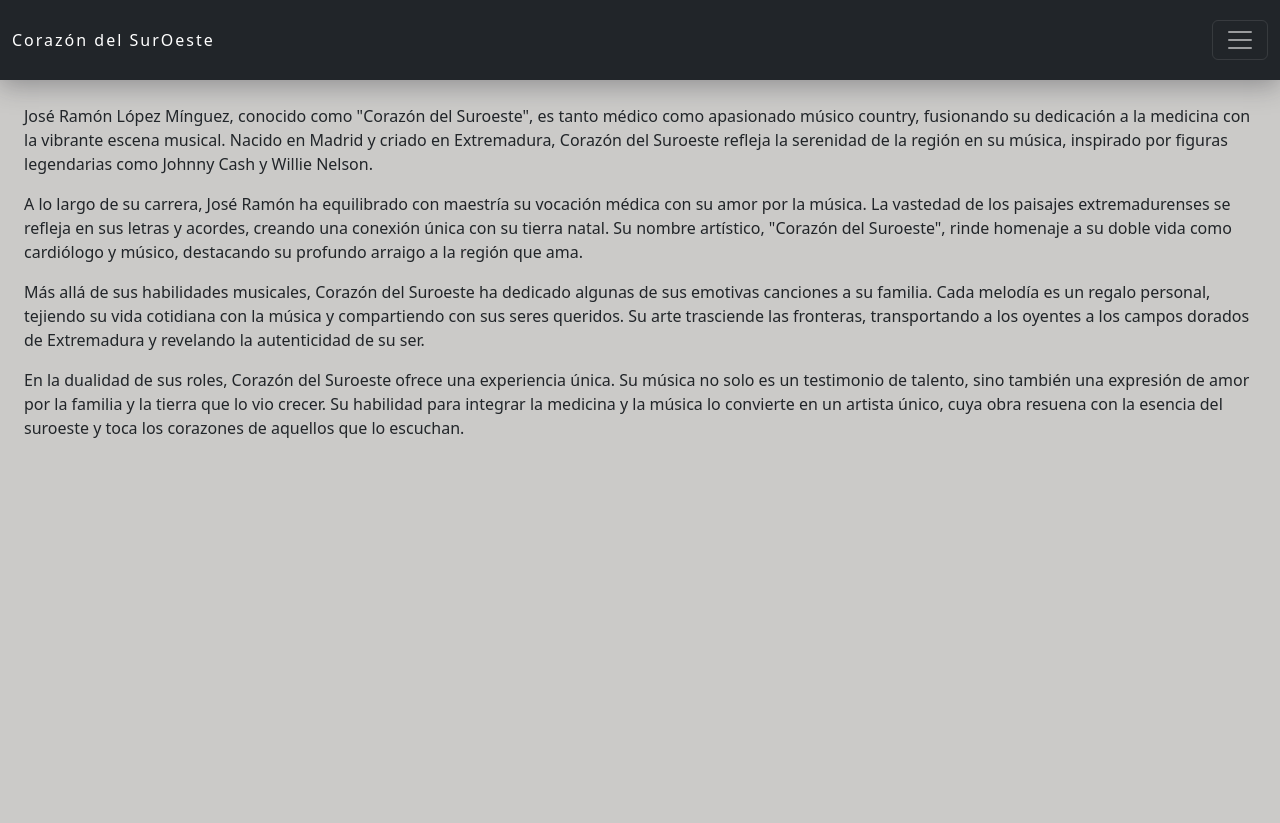
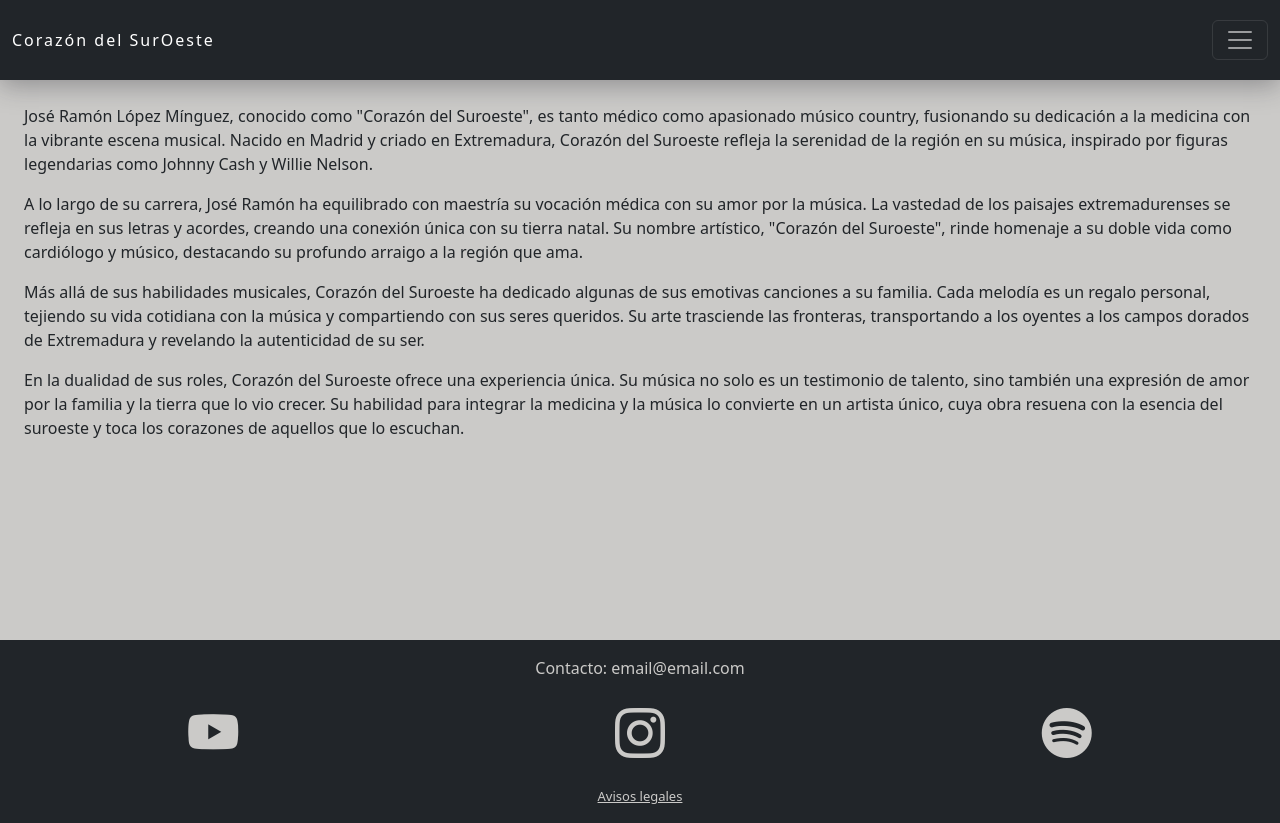
Before and after one commit to javiflore/corazondelsuroeste, an Angular app: page /inicio in a window 1280 px wide. Before the commit the page ends 800 px from the top, so only its background shows below. Built offline with nearby package versions, Linux system fonts and the light colour scheme.

Commit message:
ADD - component Footer

```diff
--- a/package.json
+++ b/package.json
@@ -18,6 +18,7 @@
     "@angular/platform-browser": "^15.1.0",
     "@angular/platform-browser-dynamic": "^15.1.0",
     "@angular/router": "^15.1.0",
+    "bootstrap-icons": "^1.11.3",
     "rxjs": "~7.8.0",
     "tslib": "^2.3.0",
     "zone.js": "~0.12.0"
--- a/src/app/app.component.html
+++ b/src/app/app.component.html
@@ -1,2 +1,3 @@
 <app-header></app-header>
 <router-outlet></router-outlet>
+<app-footer></app-footer>
--- a/src/app/app.module.ts
+++ b/src/app/app.module.ts
@@ -5,12 +5,14 @@ import { AppRoutingModule } from './app-routing.module';
 import { AppComponent } from './app.component';
 import { InicioComponent } from './components/inicio/inicio.component';
 import { HeaderComponent } from './components/header/header.component';
+import { FooterComponent } from './components/footer/footer.component';
 
 @NgModule({
   declarations: [
     AppComponent,
     InicioComponent,
-    HeaderComponent
+    HeaderComponent,
+    FooterComponent
   ],
   imports: [
     BrowserModule,
--- /dev/null
+++ b/src/app/components/footer/footer.component.css
@@ -0,0 +1,17 @@
+footer{
+    color:  rgb(203, 202, 200);
+}
+
+span{
+    font-size: 50px;
+}
+
+a{
+    text-decoration: none;
+    color:  rgb(203, 202, 200);
+}
+
+.avisoslegales{
+    text-decoration: underline;
+    font-size: small;
+}
--- /dev/null
+++ b/src/app/components/footer/footer.component.html
@@ -0,0 +1,23 @@
+<footer class="container-fluid bg-dark">
+    <div class="col text-center py-3">
+        <div>Contacto: email@email.com</div>
+        <div class="row py-3">
+            <div class="col">
+                <a href="https://www.youtube.com/@corazondesuroeste2701">
+                    <span class="bi bi-youtube"></span>
+                </a>
+            </div>
+            <div class="col">
+                    <a href="https://www.instagram.com/corazondesuroeste/">
+                <span class="bi bi-instagram"></span>
+                </a>
+            </div>
+            <div class="col">
+                <a href="http://open.spotify.com/intl-es/artist/7zz5UZlGW8enxZdZ9pd6Os">
+                    <span class="bi bi-spotify"></span>
+                </a>
+            </div>
+        </div>
+        <div class="avisoslegales">Avisos legales</div>
+    </div>
+</footer>
--- a/src/index.html
+++ b/src/index.html
@@ -7,6 +7,7 @@
   <meta name="viewport" content="width=device-width, initial-scale=1">
   <link rel="icon" type="image/x-icon" href="favicon.ico">
   <link href="https://cdn.jsdelivr.net/npm/bootstrap@5.3.2/dist/css/bootstrap.min.css" rel="stylesheet" integrity="sha384-T3c6CoIi6uLrA9TneNEoa7RxnatzjcDSCmG1MXxSR1GAsXEV/Dwwykc2MPK8M2HN" crossorigin="anonymous">
+  <link rel="stylesheet" href="https://cdn.jsdelivr.net/npm/bootstrap-icons@1.11.3/font/bootstrap-icons.min.css">
 </head>
 <body>
   <app-root></app-root>
--- a/src/styles.css
+++ b/src/styles.css
@@ -24,7 +24,7 @@ main {
 }
 
 footer {
-    height: 10%
+    /* height: 10% */
 }
 
 
```
Also changed, not shown: src/app/components/footer/footer.component.ts (added, +10 -0 lines), 2 other files (tests, documents, lock files or other folders).
